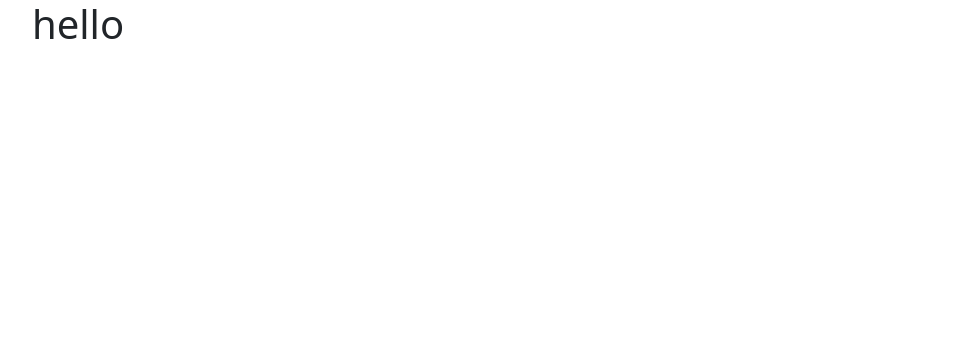
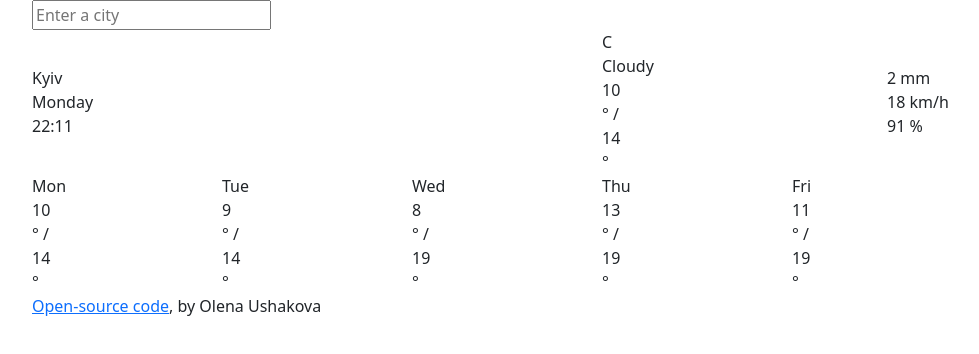
Before and after one commit to LenaUshakova/Vanilla-weather-app, a plain HTML site: page index.html in a window 1280 px wide. Shown: the whole page, without its empty margins (50-1029 px from the left). Drawn offline with nearby package versions, Linux system fonts and the light colour scheme.

Commit message:
Added HTML structure

```diff
--- a/index.html
+++ b/index.html
@@ -14,9 +14,127 @@
     <title>Vanilla weather app</title>
   </head>
   <body>
-    <div class="container">
-      <h1>hello</h1>
+   <div class="container content">
+      <div class="input-form">
+        <input class="search-field" type="search" placeholder="Enter a city" />
+        <i class="fa-solid fa-location-crosshairs"></i>
+      </div>
+      <div class="row main-info row align-items-center">
+        <div class="col-md-3">
+          <div class="city-time">
+            <div class="city">Kyiv</div>
+            <div class="weekday" id="weekday">Monday</div>
+            <div class="time" id="current-time">22:11</div>
+          </div>
+        </div>
+        <div class="col-md-3 icon">
+          <div class="weather-icon">
+            <i class="fa-solid fa-cloud big-icon"></i>
+          </div>
+        </div>
+        <div class="col-md-3">
+          <div class="current-weather">
+            <div class="temperature inline">
+              <span class="value"></span><span class="unit">C</span>
+            </div>
+            <div class="weather-text" id="weather-description">Cloudy</div>
+            <div class="min-temperature inline">10</div>
+            <div class="celsius inline">° /</div>
+            <div class="max-temperature inline">14</div>
+            <div class="celsius inline">°</div>
+          </div>
+        </div>
+        <div class="col-md-3">
+          <div class="weather-detail">
+            <div class="precipitation">
+              <i class="fa-solid fa-cloud-rain weather-detail-icon"></i>
+              <span class="detail" id="precipitation">2</span>
+              <span class="detail"> mm</span>
+            </div>
+            <div class="wind">
+              <i class="fa-solid fa-wind weather-detail-icon"></i>
+              <span class="detail" id="wind">18</span>
+              <span class="detail"> km/h</span>
+            </div>
+            <div class="humidity">
+              <i class="fa-solid fa-droplet weather-detail-icon"></i>
+              <span class="detail" id="humidity"> 91</span>
+              <span class="detail"> %</span>
+            </div>
+          </div>
+        </div>
+      </div>
+      <div class="row forecast-week">
+        <div class="col-md-2">
+          <div class="forecast-day">Mon</div>
+          <div class="forecast-icon">
+            <i class="fa-solid fa-cloud-rain"></i>
+          </div>
+          <div class="forecast-temperature">
+            <div class="min-temperature inline">10</div>
+            <div class="celsius inline">° /</div>
+            <div class="max-temperature inline">14</div>
+            <div class="celsius inline">°</div>
+          </div>
+        </div>
+        <div class="col-md-2">
+          <div class="forecast-day">Tue</div>
+          <div class="forecast-icon">
+            <i class="fa-solid fa-cloud-rain"></i>
+          </div>
+          <div class="forecast-temperature">
+            <div class="min-temperature inline">9</div>
+            <div class="celsius inline">° /</div>
+            <div class="max-temperature inline">14</div>
+            <div class="celsius inline">°</div>
+          </div>
+        </div>
+        <div class="col-md-2">
+          <div class="forecast-day">Wed</div>
+          <div class="forecast-icon">
+            <i class="fa-solid fa-cloud"></i>
+          </div>
+          <div class="forecast-temperature">
+            <div class="min-temperature inline">8</div>
+            <div class="celsius inline">° /</div>
+            <div class="max-temperature inline">19</div>
+            <div class="celsius inline">°</div>
+          </div>
+        </div>
+        <div class="col-md-2">
+          <div class="forecast-day">Thu</div>
+          <div class="forecast-icon">
+            <i class="fa-solid fa-cloud-rain"></i>
+          </div>
+          <div class="forecast-temperature">
+            <div class="min-temperature inline">13</div>
+            <div class="celsius inline">° /</div>
+            <div class="max-temperature inline">19</div>
+            <div class="celsius inline">°</div>
+          </div>
+        </div>
+        <div class="col-md-2">
+          <div class="forecast-day">Fri</div>
+          <div class="forecast-icon">
+            <i class="fa-solid fa-cloud-sun"></i>
+          </div>
+          <div class="forecast-temperature">
+            <div class="min-temperature inline">11</div>
+            <div class="celsius inline">° /</div>
+            <div class="max-temperature inline">19</div>
+            <div class="celsius inline">°</div>
+          </div>
+        </div>
+      </div>
+      <div class="footer">
+        <a
+          class="footer-link"
+          href="https://github.com/LenaUshakova/vanilla-weather-app"
+          >Open-source code</a
+        >, by Olena Ushakova
+      </div>
+      <script src="src/index.js"></script>
     </div>
-    <script src="src/index.js"></script>
+  </body>
   </body>
 </html>
```
